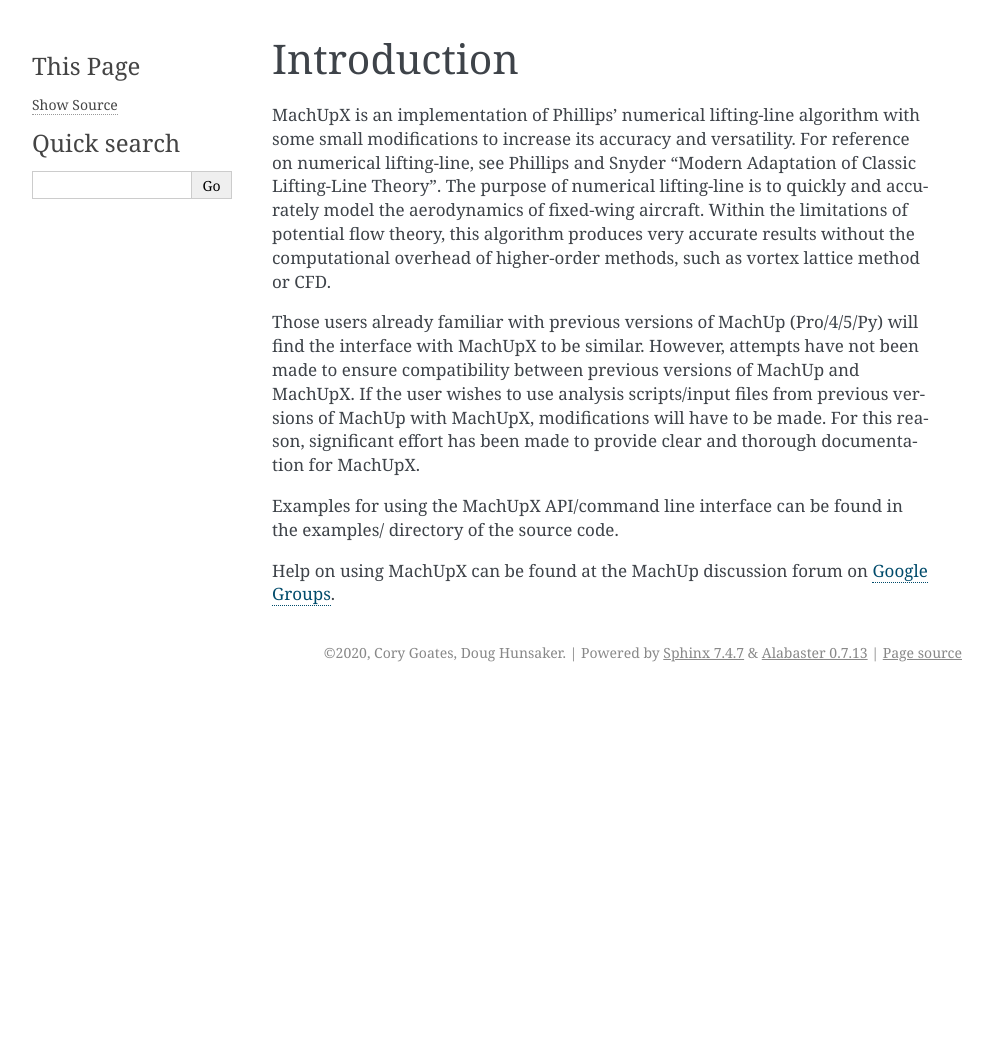
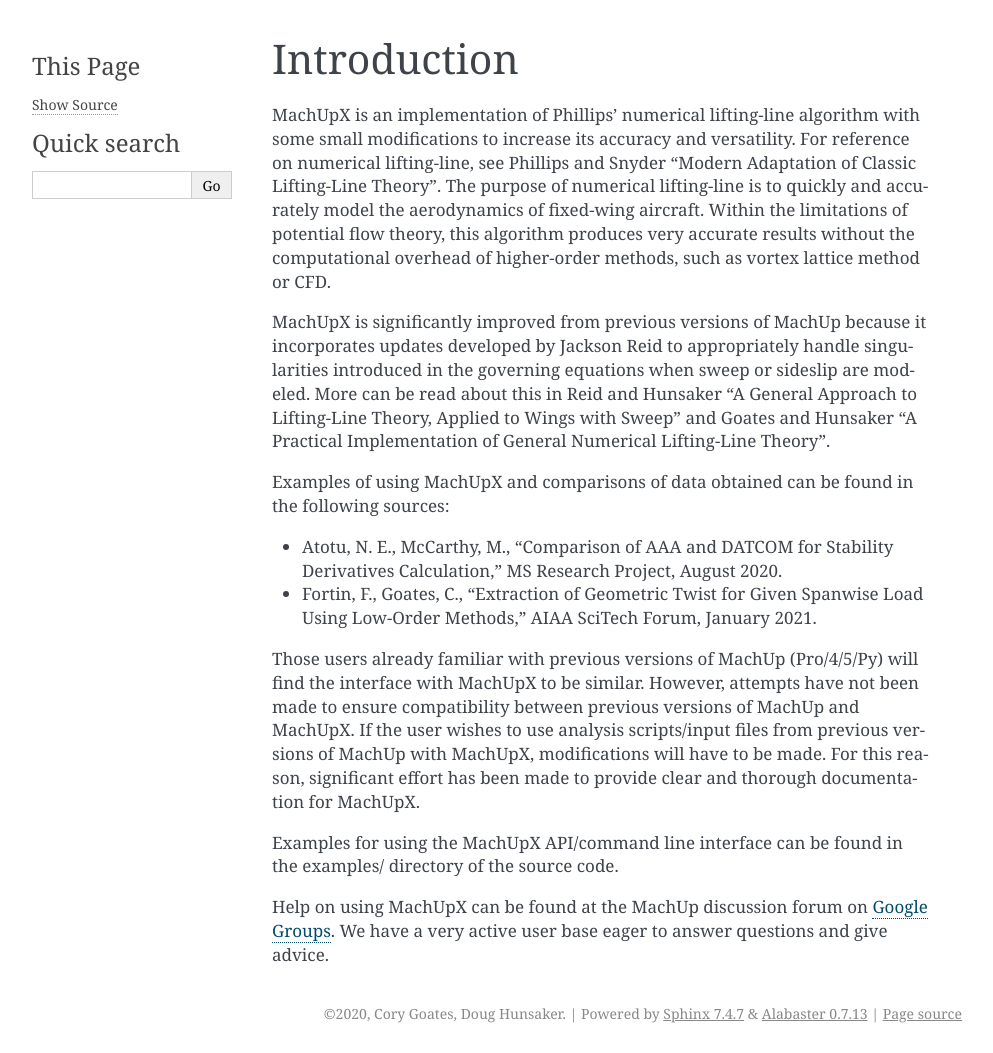
Before and after one commit to usuaero/MachUpX, a Sphinx documentation site: the page built from docs/source/introduction.md, in a window 1280 px wide. Shown: the whole page, without its empty margins (148-1141 px from the left). Built offline with Sphinx 7.4.7, drawn with Linux system fonts in a browser that asks for light colours; pages that are not in the unit, such as notebooks, are missing from menus; before the commit the page ends 900 px from its top, so only the background shows below that.

Commit message:
Added references to introduction.

```diff
--- a/docs/source/introduction.md
+++ b/docs/source/introduction.md
@@ -1,8 +1,15 @@
 # Introduction
 MachUpX is an implementation of Phillips' numerical lifting-line algorithm with some small modifications to increase its accuracy and versatility. For reference on numerical lifting-line, see Phillips and Snyder "Modern Adaptation of Classic Lifting-Line Theory". The purpose of numerical lifting-line is to quickly and accurately model the aerodynamics of fixed-wing aircraft. Within the limitations of potential flow theory, this algorithm produces very accurate results without the computational overhead of higher-order methods, such as vortex lattice method or CFD.
+
+MachUpX is significantly improved from previous versions of MachUp because it incorporates updates developed by Jackson Reid to appropriately handle singularities introduced in the governing equations when sweep or sideslip are modeled. More can be read about this in Reid and Hunsaker "A General Approach to Lifting-Line Theory, Applied to Wings with Sweep" and Goates and Hunsaker "A Practical Implementation of General Numerical Lifting-Line Theory".
+
+Examples of using MachUpX and comparisons of data obtained can be found in the following sources:
+
+* Atotu, N. E., McCarthy, M., "Comparison of AAA and DATCOM for Stability Derivatives Calculation," MS Research Project, August 2020.
+* Fortin, F., Goates, C., "Extraction of Geometric Twist for Given Spanwise Load Using Low-Order Methods," AIAA SciTech Forum, January 2021.
 
 Those users already familiar with previous versions of MachUp (Pro/4/5/Py) will find the interface with MachUpX to be similar. However, attempts have not been made to ensure compatibility between previous versions of MachUp and MachUpX. If the user wishes to use analysis scripts/input files from previous versions of MachUp with MachUpX, modifications will have to be made. For this reason, significant effort has been made to provide clear and thorough documentation for MachUpX.
 
 Examples for using the MachUpX API/command line interface can be found in the examples/ directory of the source code.
 
-Help on using MachUpX can be found at the MachUp discussion forum on [Google Groups](https://groups.google.com/forum/#!categories/machup_forum).
+Help on using MachUpX can be found at the MachUp discussion forum on [Google Groups](https://groups.google.com/forum/#!categories/machup_forum). We have a very active user base eager to answer questions and give advice.
```
